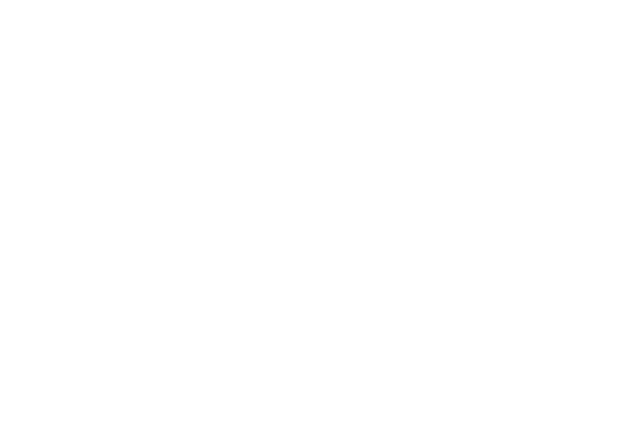
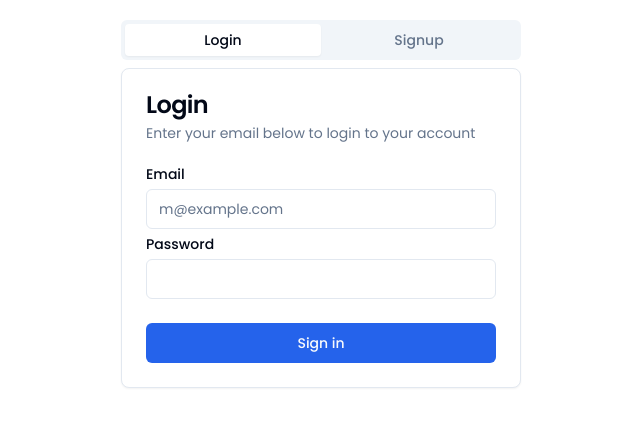
Before and after one commit to emirhanyagci/MERN-chatpack, a React (Vite) app in the folder frontend/: page / in a window 1280 px wide. Before the commit this address had no page. Shown: the top 426 px of the page, without its empty margins (319-959 px from the left). Built offline with nearby package versions, Linux system fonts and the light colour scheme.

Commit message:
auth page done

```diff
--- a/frontend/src/App.tsx
+++ b/frontend/src/App.tsx
@@ -8,15 +8,14 @@
 import { useMediaQuery } from "react-responsive";
 import SettingsWindow from "@/features/user/SettingsWindow";
 import PrivacyWindow from "@/features/user/PrivacyWindow";
-
+import Auth from "@/pages/Auth";
 function App() {
   const isMin768px = useMediaQuery({ query: "(min-width: 768px)" });
 
   return (
     <ThemeProvider>
       <Routes>
-        <Route path="/login" element={<h1>Kayit ol</h1>}></Route>
-        <Route path="/signup"></Route>
+        <Route path="/" element={<Auth />}></Route>
         <Route element={<ProtectedRoutes />}>
           <Route path="/home" element={<Home />}>
             {!isMin768px ? <Route index element={<SideBar />}></Route> : null}
--- /dev/null
+++ b/frontend/src/components/ui/card.tsx
@@ -0,0 +1,79 @@
+import * as React from "react"
+
+import { cn } from "@/lib/utils"
+
+const Card = React.forwardRef<
+  HTMLDivElement,
+  React.HTMLAttributes<HTMLDivElement>
+>(({ className, ...props }, ref) => (
+  <div
+    ref={ref}
+    className={cn(
+      "rounded-lg border bg-card text-card-foreground shadow-sm",
+      className
+    )}
+    {...props}
+  />
+))
+Card.displayName = "Card"
+
+const CardHeader = React.forwardRef<
+  HTMLDivElement,
+  React.HTMLAttributes<HTMLDivElement>
+>(({ className, ...props }, ref) => (
+  <div
+    ref={ref}
+    className={cn("flex flex-col space-y-1.5 p-6", className)}
+    {...props}
+  />
+))
+CardHeader.displayName = "CardHeader"
+
+const CardTitle = React.forwardRef<
+  HTMLParagraphElement,
+  React.HTMLAttributes<HTMLHeadingElement>
+>(({ className, ...props }, ref) => (
+  <h3
+    ref={ref}
+    className={cn(
+      "text-2xl font-semibold leading-none tracking-tight",
+      className
+    )}
+    {...props}
+  />
+))
+CardTitle.displayName = "CardTitle"
+
+const CardDescription = React.forwardRef<
+  HTMLParagraphElement,
+  React.HTMLAttributes<HTMLParagraphElement>
+>(({ className, ...props }, ref) => (
+  <p
+    ref={ref}
+    className={cn("text-sm text-muted-foreground", className)}
+    {...props}
+  />
+))
+CardDescription.displayName = "CardDescription"
+
+const CardContent = React.forwardRef<
+  HTMLDivElement,
+  React.HTMLAttributes<HTMLDivElement>
+>(({ className, ...props }, ref) => (
+  <div ref={ref} className={cn("p-6 pt-0", className)} {...props} />
+))
+CardContent.displayName = "CardContent"
+
+const CardFooter = React.forwardRef<
+  HTMLDivElement,
+  React.HTMLAttributes<HTMLDivElement>
+>(({ className, ...props }, ref) => (
+  <div
+    ref={ref}
+    className={cn("flex items-center p-6 pt-0", className)}
+    {...props}
+  />
+))
+CardFooter.displayName = "CardFooter"
+
+export { Card, CardHeader, CardFooter, CardTitle, CardDescription, CardContent }
--- /dev/null
+++ b/frontend/src/features/auth/LoginTab.tsx
@@ -0,0 +1,44 @@
+import { TabsContent } from "@/components/ui/tabs";
+import {
+  Card,
+  CardContent,
+  CardDescription,
+  CardFooter,
+  CardHeader,
+  CardTitle,
+} from "@/components/ui/card";
+import { Input } from "@/components/ui/input";
+import { Label } from "@/components/ui/label";
+import { Button } from "@/components/ui/button";
+export default function LoginTab() {
+  return (
+    <TabsContent value="login">
+      <Card>
+        <CardHeader>
+          <CardTitle>Login</CardTitle>
+          <CardDescription>
+            Enter your email below to login to your account
+          </CardDescription>
+        </CardHeader>
+        <CardContent className="space-y-2">
+          <div className="grid gap-2">
+            <Label htmlFor="email">Email</Label>
+            <Input
+              id="email"
+              type="email"
+              placeholder="m@example.com"
+              required
+            />
+          </div>
+          <div className="grid gap-2">
+            <Label htmlFor="password">Password</Label>
+            <Input id="password" type="password" required />
+          </div>
+        </CardContent>
+        <CardFooter>
+          <Button className="w-full">Sign in</Button>
+        </CardFooter>
+      </Card>
+    </TabsContent>
+  );
+}
--- /dev/null
+++ b/frontend/src/features/auth/SignupTab.tsx
@@ -0,0 +1,52 @@
+import { TabsContent } from "@/components/ui/tabs";
+import {
+  Card,
+  CardContent,
+  CardDescription,
+  CardFooter,
+  CardHeader,
+  CardTitle,
+} from "@/components/ui/card";
+import { Input } from "@/components/ui/input";
+import { Label } from "@/components/ui/label";
+import { Button } from "@/components/ui/button";
+export default function SignupTab() {
+  return (
+    <TabsContent value="signup">
+      <Card>
+        <CardHeader>
+          <CardTitle>Sign up</CardTitle>
+          <CardDescription>
+            Enter your information to create an account
+          </CardDescription>
+        </CardHeader>
+        <CardContent className="space-y-2">
+          <div className="space-y-1">
+            <Label htmlFor="username">Username</Label>
+            <Input id="username" type="text" required placeholder="emirhan" />
+          </div>
+          <div className="space-y-1">
+            <Label htmlFor="email">Email</Label>
+            <Input
+              id="email"
+              type="email"
+              placeholder="m@example.com"
+              required
+            />
+          </div>
+          <div className="space-y-1">
+            <Label htmlFor="password">Password</Label>
+            <Input id="password" type="password" />
+          </div>
+          <div className="space-y-1">
+            <Label htmlFor="avatar">Avatar</Label>
+            <Input id="avatar" type="file" />
+          </div>
+        </CardContent>
+        <CardFooter className="flex flex-col">
+          <Button className="w-full">Create an account</Button>
+        </CardFooter>
+      </Card>
+    </TabsContent>
+  );
+}
--- a/frontend/src/pages/Auth.tsx
+++ b/frontend/src/pages/Auth.tsx
@@ -0,0 +1,18 @@
+import { Tabs, TabsList, TabsTrigger } from "@/components/ui/tabs";
+import LoginTab from "@/features/auth/LoginTab";
+import SignupTab from "@/features/auth/SignupTab";
+
+export default function Auth() {
+  return (
+    <main className="flex justify-center pt-5">
+      <Tabs defaultValue="login" className="w-[400px]">
+        <TabsList className="grid w-full grid-cols-2">
+          <TabsTrigger value="login">Login</TabsTrigger>
+          <TabsTrigger value="signup">Signup</TabsTrigger>
+        </TabsList>
+        <LoginTab />
+        <SignupTab />
+      </Tabs>
+    </main>
+  );
+}
```
